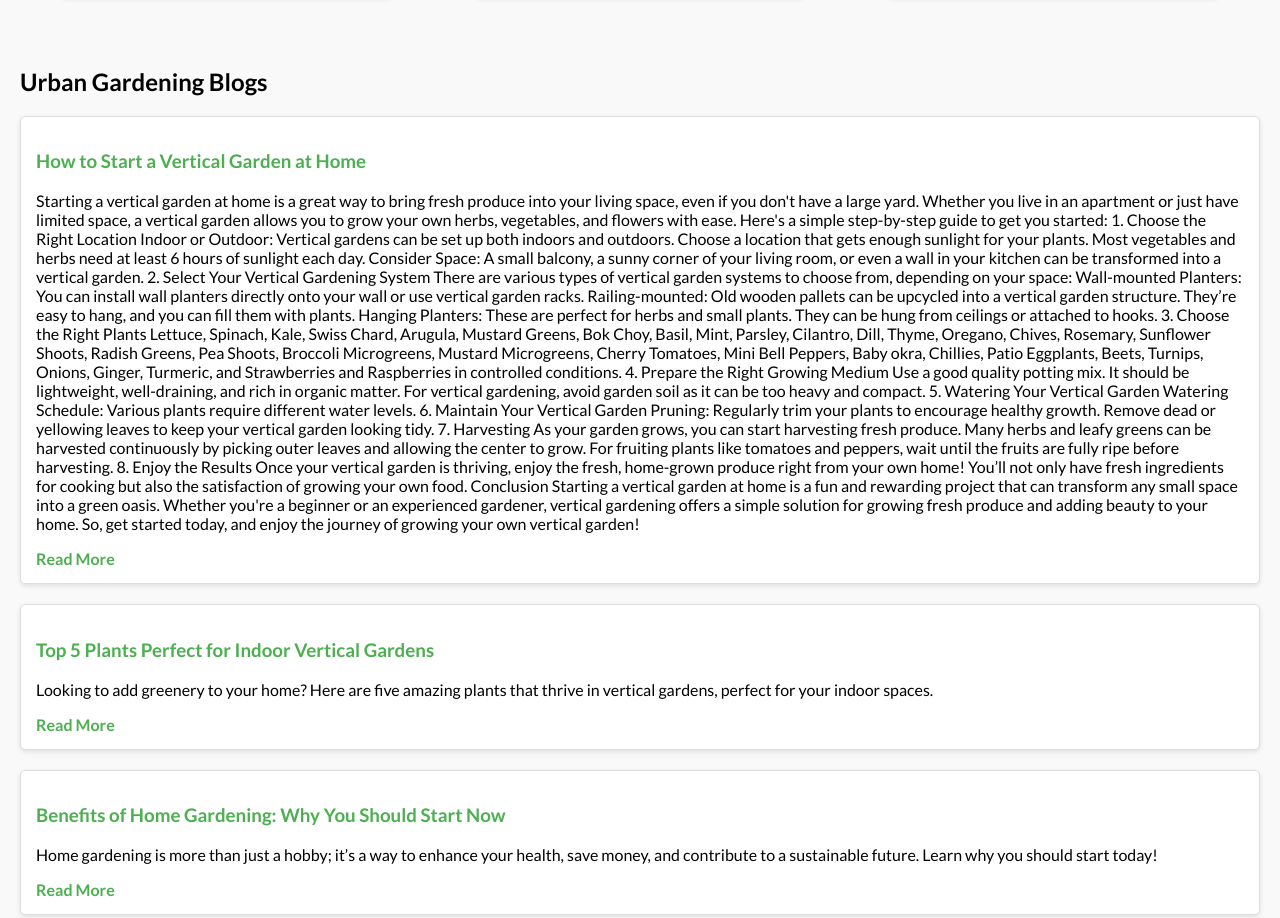
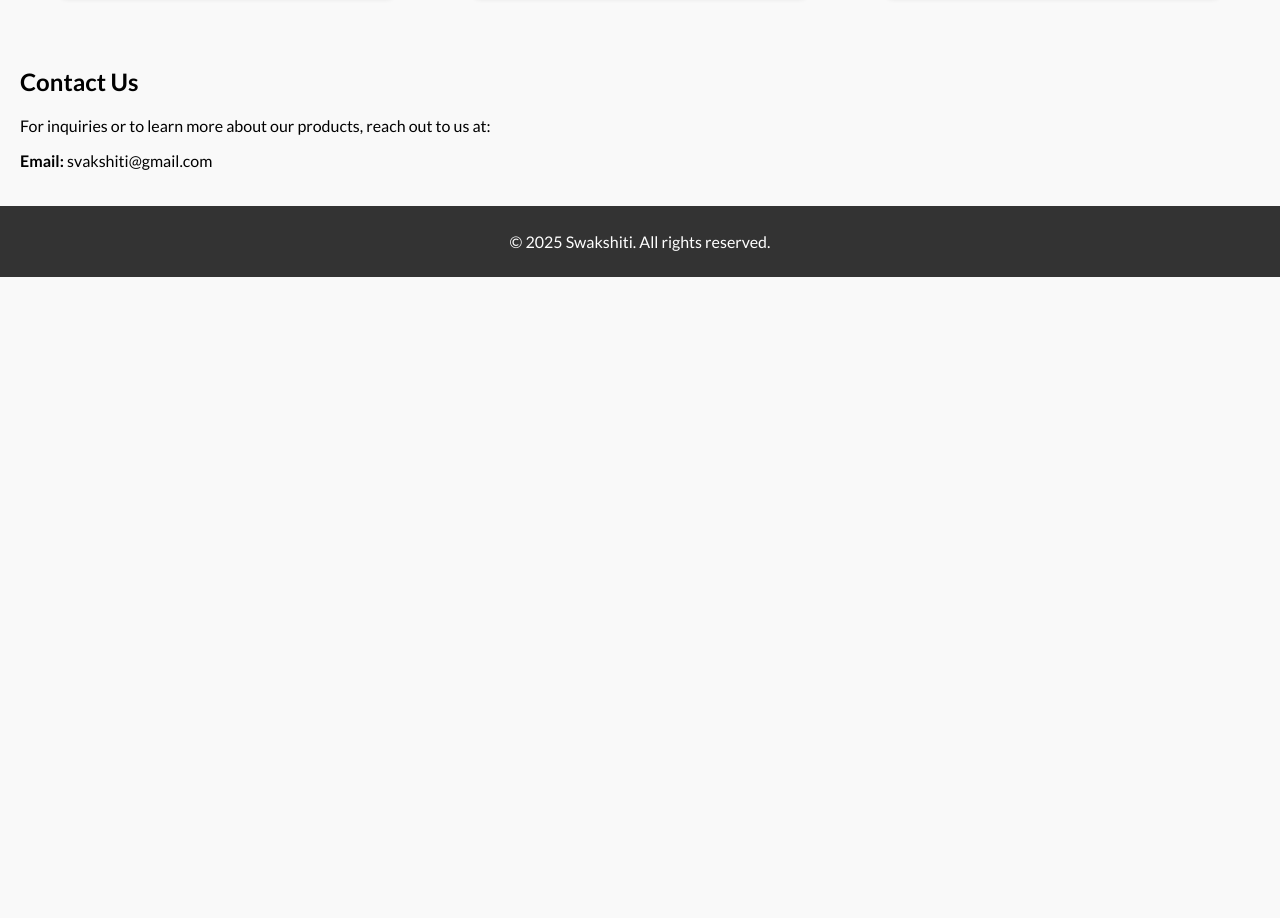
Before and after one commit to svakshiti/svakshiti, a plain HTML site: page index.html in a window 1280 px wide. Shown: the part 674-1592 px from the top of the page. After the commit the page ends 951 px from the top, so only its background shows below. Drawn offline with Linux system fonts and the light colour scheme.

Commit message:
Update index.html

```diff
--- a/index.html
+++ b/index.html
@@ -87,35 +87,6 @@
             background-color: #45a049;
         }
 
-        /* Blog section */
-        .blog-posts {
-            display: flex;
-            flex-direction: column;
-            gap: 20px;
-        }
-
-        .blog-post {
-            border: 1px solid #ddd;
-            border-radius: 5px;
-            background-color: white;
-            padding: 15px;
-            box-shadow: 0 2px 5px rgba(0, 0, 0, 0.1);
-        }
-
-        .blog-post h3 {
-            color: #4CAF50;
-        }
-
-        .blog-post a {
-            text-decoration: none;
-            color: #4CAF50;
-            font-weight: bold;
-        }
-
-        .blog-post a:hover {
-            text-decoration: underline;
-        }
-
         footer {
             background-color: #333;
             color: white;
@@ -144,10 +115,6 @@
                 width: 90%;
             }
 
-            .blog-posts {
-                align-items: center;
-            }
-
             header, section, footer {
                 padding: 10px;
             }
@@ -163,7 +130,6 @@
         <a href="#about">About Us</a>
         <a href="#products">Products</a>
         <a href="#contact">Contact</a>
-        <a href="#blogs">Blogs</a> <!-- Added Blog link -->
     </nav>
     <section id="about">
         <h2>About Swakshiti</h2>
@@ -192,54 +158,11 @@
             </div>
         </div>
     </section>
-    <section id="Blogs">
-        <h2>Urban Gardening Blogs</h2>
-        <div class="blog-posts">
-            <div class="blog-post">
-                <h3>How to Start a Vertical Garden at Home</h3>
-                <p>Starting a vertical garden at home is a great way to bring fresh produce into your living space, even if you don't have a large yard. Whether you live in an apartment or just have limited space, a vertical garden allows you to grow your own herbs, vegetables, and flowers with ease. Here's a simple step-by-step guide to get you started:
-
-1. Choose the Right Location
-Indoor or Outdoor: Vertical gardens can be set up both indoors and outdoors. Choose a location that gets enough sunlight for your plants. Most vegetables and herbs need at least 6 hours of sunlight each day.
-Consider Space: A small balcony, a sunny corner of your living room, or even a wall in your kitchen can be transformed into a vertical garden.
-2. Select Your Vertical Gardening System
-There are various types of vertical garden systems to choose from, depending on your space:
-Wall-mounted Planters: You can install wall planters directly onto your wall or use vertical garden racks.
-Railing-mounted: Old wooden pallets can be upcycled into a vertical garden structure. They’re easy to hang, and you can fill them with plants.
-Hanging Planters: These are perfect for herbs and small plants. They can be hung from ceilings or attached to hooks.
-3. Choose the Right Plants
-Lettuce, Spinach, Kale, Swiss Chard, Arugula, Mustard Greens, Bok Choy, Basil, Mint, Parsley, Cilantro, Dill, Thyme, Oregano, Chives, Rosemary, Sunflower Shoots, Radish Greens, Pea Shoots, Broccoli Microgreens, Mustard Microgreens, Cherry Tomatoes, Mini Bell Peppers, Baby okra, Chillies, Patio Eggplants, Beets, Turnips, Onions, Ginger, Turmeric, and Strawberries and Raspberries in controlled conditions.
-4. Prepare the Right Growing Medium
-Use a good quality potting mix. It should be lightweight, well-draining, and rich in organic matter. For vertical gardening, avoid garden soil as it can be too heavy and compact.
-5. Watering Your Vertical Garden
-Watering Schedule: Various plants require different water levels.
-6. Maintain Your Vertical Garden
-Pruning: Regularly trim your plants to encourage healthy growth. Remove dead or yellowing leaves to keep your vertical garden looking tidy.
-7. Harvesting
-As your garden grows, you can start harvesting fresh produce. Many herbs and leafy greens can be harvested continuously by picking outer leaves and allowing the center to grow.
-For fruiting plants like tomatoes and peppers, wait until the fruits are fully ripe before harvesting.
-8. Enjoy the Results
-Once your vertical garden is thriving, enjoy the fresh, home-grown produce right from your own home! You’ll not only have fresh ingredients for cooking but also the satisfaction of growing your own food.
-Conclusion
-Starting a vertical garden at home is a fun and rewarding project that can transform any small space into a green oasis. Whether you're a beginner or an experienced gardener, vertical gardening offers a simple solution for growing fresh produce and adding beauty to your home. So, get started today, and enjoy the journey of growing your own vertical garden!</p>
-                <a href="blog1.html">Read More</a>
-            </div>
-            <div class="blog-post">
-                <h3>Top 5 Plants Perfect for Indoor Vertical Gardens</h3>
-                <p>Looking to add greenery to your home? Here are five amazing plants that thrive in vertical gardens, perfect for your indoor spaces.</p>
-                <a href="blog2.html">Read More</a>
-            </div>
-            <div class="blog-post">
-                <h3>Benefits of Home Gardening: Why You Should Start Now</h3>
-                <p>Home gardening is more than just a hobby; it’s a way to enhance your health, save money, and contribute to a sustainable future. Learn why you should start today!</p>
-                <a href="blog3.html">Read More</a>
-            </div>
-        </div>
-    </section>
     <section id="contact">
         <h2>Contact Us</h2>
         <p>For inquiries or to learn more about our products, reach out to us at:</p>
         <p><strong>Email:</strong> svakshiti@gmail.com</p>
+        <p>  </p>
     </section>
     <footer>
         <p>&copy; 2025 Swakshiti. All rights reserved.</p>
```
